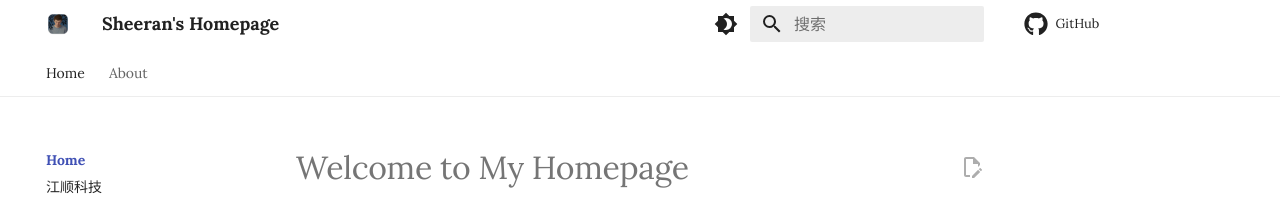
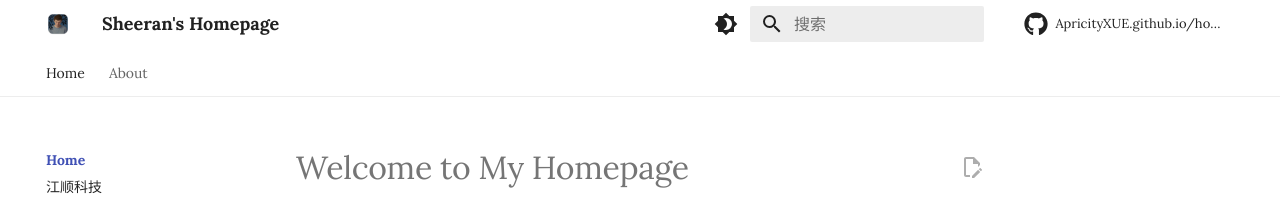
Before and after one commit to ApricityXUE/homepage, an MkDocs documentation site: the page built from docs/index.md, in a window 1280 px wide. Shown: the top 205 px of the page. Built offline with MkDocs 1.6.1 and Material for MkDocs 9.7.7, drawn with Linux system fonts in a browser that asks for light colours; nearby versions of some CDN libraries; some web fonts are replaced; library files that are not in the unit come from our copies; comment, search, counter and statistics services are not loaded; some of the changed lines change nothing that is shown.

Commit message:
Update mkdocs.yml

```diff
--- a/mkdocs.yml
+++ b/mkdocs.yml
@@ -78,11 +78,11 @@ theme:
 # [点击按钮跳转至 GitHub 修改 Markdown 源文件]
 # https://squidfunk.github.io/mkdocs-material/setup/adding-a-git-repository/#code-actions
 edit_uri: edit/main/docs/
-# # [top-right corner]
-# # [添加 GitHub 仓库]
-# # https://squidfunk.github.io/mkdocs-material/setup/adding-a-git-repository/
+# [top-right corner]
+# [添加 GitHub 仓库]
+# https://squidfunk.github.io/mkdocs-material/setup/adding-a-git-repository/
 repo_url: https://github.com/ApricityXUE/homepage
-# repo_name: ApricityXUE.github.io/homepage
+repo_name: ApricityXUE.github.io/homepage
 # [bottom-left corner]
 # [版权说明]
 # https://squidfunk.github.io/mkdocs-material/setup/setting-up-the-footer/#copyright-notice
```
